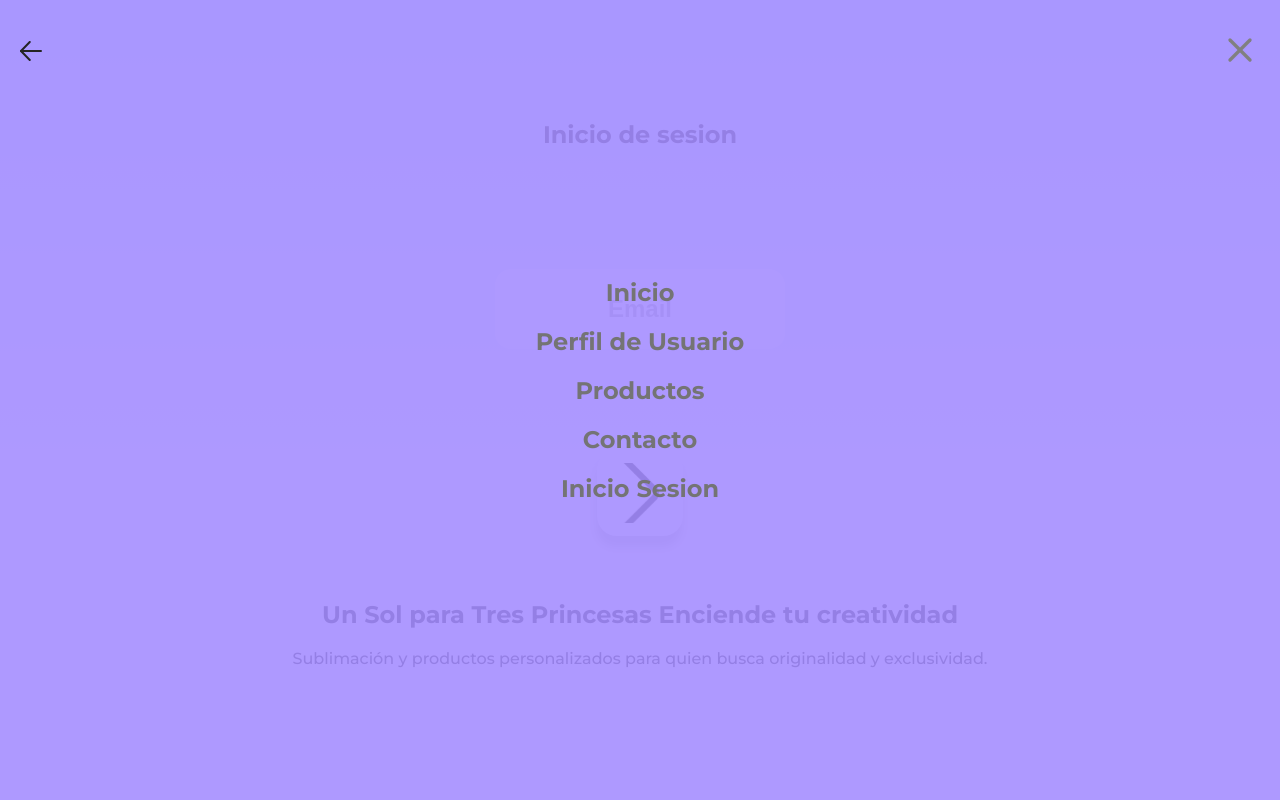
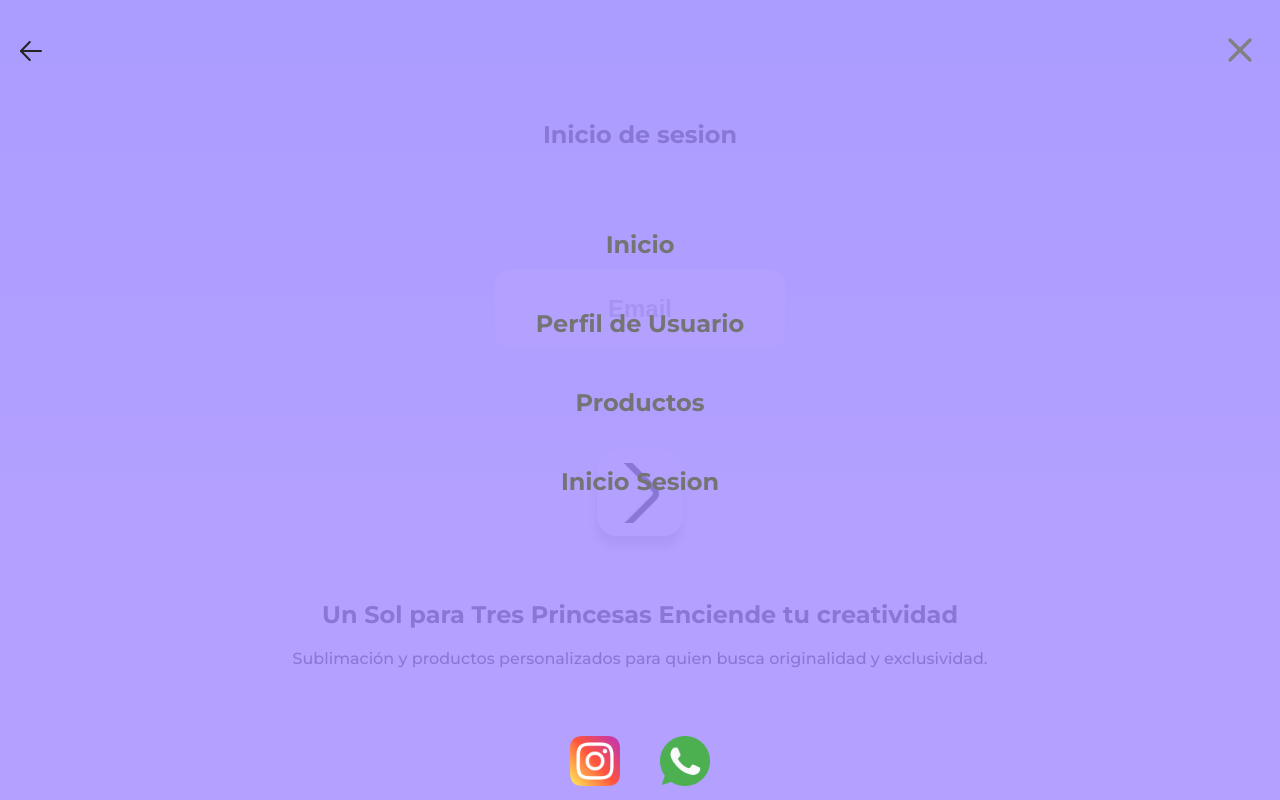
Before and after one commit to carlosgovi/un-sol-para-tres-princesas-front, a Next.js app: page /sesion-init in a window 1280 px wide. Both pictures are taken after a click on the element 1240 px from the left and 50 px from the top of the page. Built offline with nearby package versions, Linux system fonts and the light colour scheme.

Commit message:
add icon redes ,change styled cards products

```diff
--- a/src/components/menu/index.tsx
+++ b/src/components/menu/index.tsx
@@ -1,5 +1,9 @@
 import styled from "styled-components";
 import Link from "next/link";
+import { useState, useEffect } from "react";
+import { Title } from "@/ui/typography";
+import Image from "next/image";
+import { Instagram, Whatsapp } from "@/ui/assets";
 
 interface ButtonProps {
   open: boolean;
@@ -15,7 +19,7 @@ const Container = styled.div<ButtonProps>`
   align-items: center;
   width: 100%;
   height: 100%;
-  background-color: #a58eff7c;
+  background-color: #a58effd5;
   z-index: 11;
 
   ul {
@@ -25,7 +29,7 @@ const Container = styled.div<ButtonProps>`
     justify-content: center;
     width: 100%;
     height: 100%;
-    background-color: #a58effcc;
+    /* background-color: #a58effbc; */
     padding: 0;
     margin: 0;
 
@@ -34,7 +38,7 @@ const Container = styled.div<ButtonProps>`
       font-weight: bold;
       color: #747474;
       cursor: pointer;
-      margin-bottom: 20px;
+      margin: 15px;
       text-align: center;
       list-style: none;
       transition: all 0.3s ease-in-out;
@@ -45,11 +49,39 @@ const Container = styled.div<ButtonProps>`
     }
   }
 `;
+
 const Linked = styled(Link)`
   text-decoration: none;
+  margin: 10px 20px;
 `;
+const ConteinerIcon = styled.div`
+  display: flex;
+  justify-content: space-between;
+`;
+interface UserProfile {
+  address: string;
+  email: string;
+  name: string;
+  phone: string;
+
+  // otras propiedades del perfil de usuario
+}
+
 //recive por props si el menu esta open i no esta open
 export function MenuPrincipal(props: { open: boolean }) {
+  const [userProfile, setUserProfile] = useState<UserProfile | null>(null);
+  function handleLogout() {
+    localStorage.removeItem("auth_token");
+    localStorage.removeItem("user_Profile");
+    window.location.reload();
+    console.log("logout");
+  }
+
+  useEffect(() => {
+    const localStorageUser: any = localStorage.getItem("user_Profile");
+    setUserProfile(JSON.parse(localStorageUser));
+  }, [setUserProfile]);
+
   return (
     <Container open={props.open}>
       <ul>
@@ -62,13 +94,35 @@ export function MenuPrincipal(props: { open: boolean }) {
         <Linked href="/products-lista">
           <li>Productos</li>
         </Linked>
-        <Linked href="/">
-          <li>Contacto</li>
+
+        {userProfile ? (
+          <Title style={{ color: "white" }}>
+            {userProfile && userProfile.email}
+          </Title>
+        ) : null}
+        {userProfile ? (
+          <li onClick={handleLogout}>Cerrar Sesion</li>
+        ) : (
+          <Linked href="/sesion-init">
+            <li>Inicio Sesion</li>
+          </Linked>
+        )}
+      </ul>
+
+      <ConteinerIcon>
+        <Linked href="https://www.instagram.com/un.sol.para.tres.princesas/">
+          <Image
+            style={{ cursor: "pointer" }}
+            height={50}
+            width={50}
+            src={Instagram}
+            alt="instagram"
+          />
         </Linked>
-        <Linked href="/sesion-init">
-          <li>Inicio Sesion</li>
+        <Linked href="https://api.whatsapp.com/send?phone=+593412284127&text=¡Hola!%20Muchas%20gracias%20por%20contactarnos.%20En%20breve%20responderemos%20tu%20consulta%20para%20ayudarte%20en%20lo%20que%20necesites.%20¡Que%20tengas%20un%20excelente%20día!">
+          <Image height={50} width={50} src={Whatsapp} alt="whatsapp" />
         </Linked>
-      </ul>
+      </ConteinerIcon>
     </Container>
   );
 }
--- a/src/lib/atoms.ts
+++ b/src/lib/atoms.ts
@@ -1,4 +1,5 @@
 import { atom, selector } from "recoil";
+import { useEffect } from "react";
 export const filterState = atom({
   key: "filterState",
   default: {
--- a/src/ui/assets/index.tsx
+++ b/src/ui/assets/index.tsx
@@ -2,6 +2,8 @@ import Poo from "./poopng.png";
 import Stich from "./stich.png";
 import MochilaUnicornio from "./mochilaUnicornio.png";
 import KitSirenaEscolar from "./kitSirenaEscolar.png";
-import MochilaChildren from "./mochilaChildren.png";
 
-export { Poo, Stich, MochilaUnicornio, KitSirenaEscolar };
+import Whatsapp from "./whatsapp.png";
+import Instagram from "./instagram.png";
+
+export { Poo, Stich, MochilaUnicornio, KitSirenaEscolar, Whatsapp, Instagram };
--- a/src/ui/product-img/index.tsx
+++ b/src/ui/product-img/index.tsx
@@ -14,17 +14,22 @@ const Conteiner = styled.div<ContainerProps>`
   align-items: end;
 `;
 const ConteinerText = styled.div`
+  background-color: rgb(126 0 255 / 25%);
   display: flex;
   align-items: center;
   justify-content: space-between;
   padding: 0px 20px 0px 20px;
 `;
 const NameProduct = styled(Title)`
+  color: #fff;
+  text-align: left;
   margin: 0px;
   font-weight: 700;
   font-size: 28px;
 `;
 const PriceProduct = styled(Text)`
+  color: #fff;
+
   font-weight: 500;
   font-size: 24px;
 `;
```
Also changed, not shown: src/components/card-product/index.tsx (+7 -5 lines), src/components/form-profile/index.tsx (+7 -3 lines), src/ui/assets/instagram.png (added), src/ui/assets/whatsapp.png (added).
